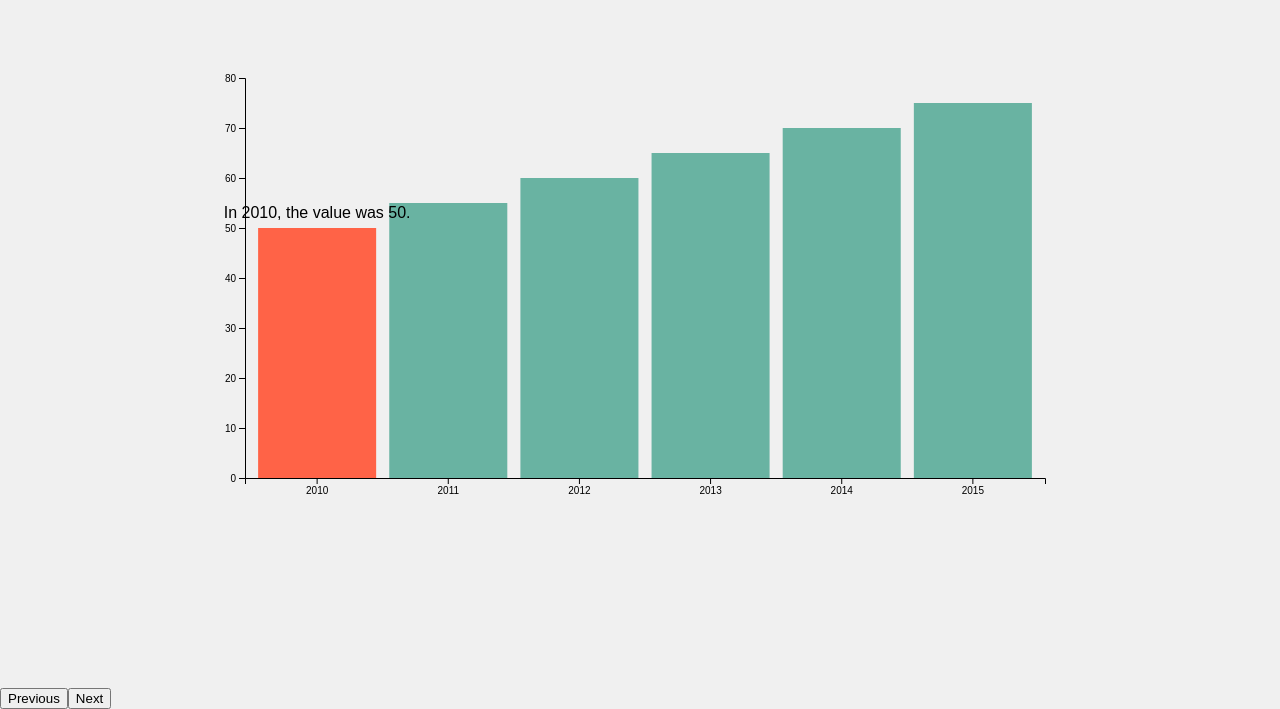
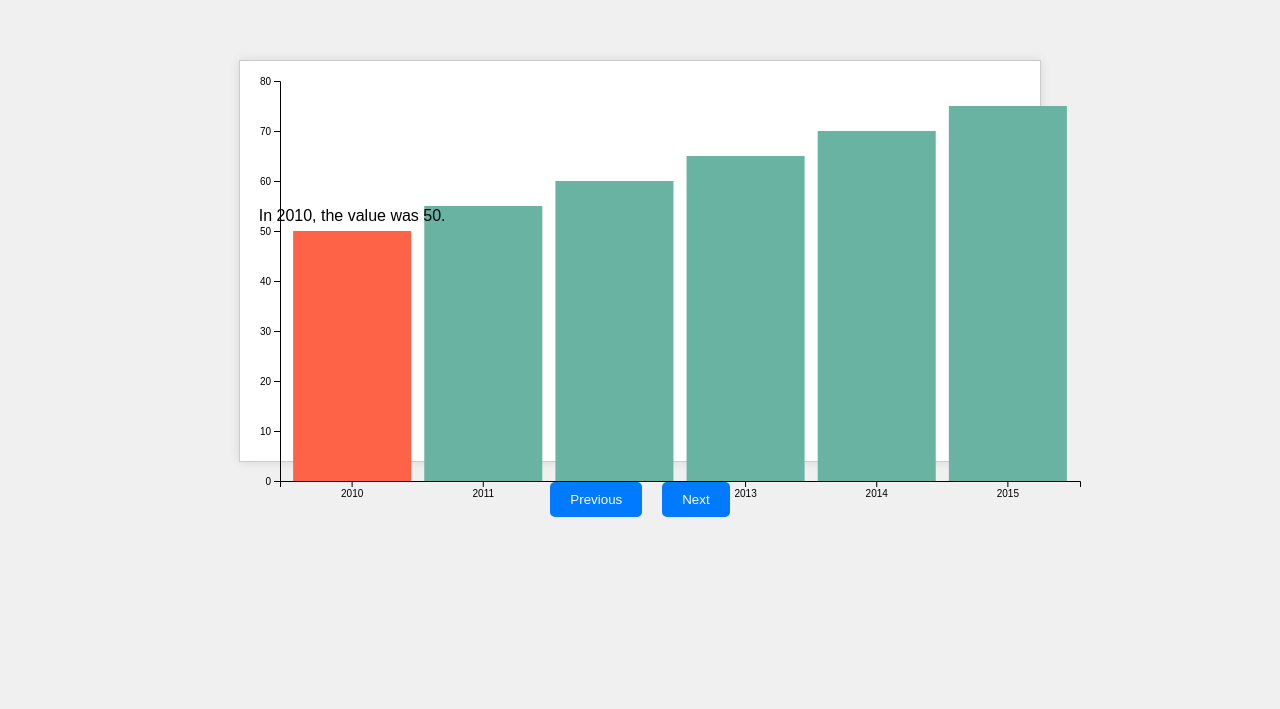
Before and after one commit to zdr123-boop/zdr123-boop.github.io, a plain HTML site: page index.html in a window 1280 px wide. Shown: the part 112-821 px from the top of the page. After the commit the page ends 800 px from the top, so only its background shows below. Drawn offline with nearby package versions, Linux system fonts and the light colour scheme.

Commit message:
2nd commit

```diff
--- a/script.js
+++ b/script.js
@@ -8,11 +8,16 @@ const data = [
     { year: 2015, value: 75 }
 ];
 
+const scenes = [
+    { year: 2010, message: "In 2010, the value was 50." },
+    { year: 2012, message: "By 2012, the value increased to 60." },
+    { year: 2015, message: "In 2015, the value reached 75." }
+];
+
 const width = 800;
 const height = 400;
 const margin = { top: 20, right: 30, bottom: 40, left: 40 };
 
-// Create SVG container
 const svg = d3.select("#visualization")
     .append("svg")
     .attr("width", width + margin.left + margin.right)
@@ -20,7 +25,6 @@ const svg = d3.select("#visualization")
     .append("g")
     .attr("transform", `translate(${margin.left},${margin.top})`);
 
-// Define scales
 const x = d3.scaleBand()
     .domain(data.map(d => d.year))
     .range([0, width])
@@ -31,7 +35,6 @@ const y = d3.scaleLinear()
     .nice()
     .range([height, 0]);
 
-// Add axes
 svg.append("g")
     .attr("class", "x-axis")
     .attr("transform", `translate(0,${height})`)
@@ -41,7 +44,6 @@ svg.append("g")
     .attr("class", "y-axis")
     .call(d3.axisLeft(y));
 
-// Add bars
 svg.selectAll(".bar")
     .data(data)
     .enter().append("rect")
@@ -50,27 +52,30 @@ svg.selectAll(".bar")
     .attr("y", d => y(d.value))
     .attr("width", x.bandwidth())
     .attr("height", d => height - y(d.value))
-    .attr("fill", "#69b3a2");
+    .attr("fill", "#69b3a2")
+    .on("mouseover", function(event, d) {
+        d3.select(this).attr("fill", "#ff6347");
+        svg.append("text")
+            .attr("class", "tooltip")
+            .attr("x", x(d.year) + x.bandwidth() / 2)
+            .attr("y", y(d.value) - 10)
+            .attr("text-anchor", "middle")
+            .text(d.value);
+    })
+    .on("mouseout", function(event, d) {
+        d3.select(this).attr("fill", "#69b3a2");
+        svg.selectAll(".tooltip").remove();
+    });
 
-// Define scenes
-const scenes = [
-    { year: 2010, message: "In 2010, the value was 50." },
-    { year: 2012, message: "By 2012, the value increased to 60." },
-    { year: 2015, message: "In 2015, the value reached 75." }
-];
-
-// Parameters and state variables
+// Initialize scene index
 let currentSceneIndex = 0;
 
-// Function to update the visualization based on the current scene
 function updateScene() {
     const scene = scenes[currentSceneIndex];
 
-    // Highlight the bar corresponding to the current scene
     svg.selectAll(".bar")
         .attr("fill", d => d.year === scene.year ? "#ff6347" : "#69b3a2");
 
-    // Add annotation
     svg.selectAll(".annotation").remove();
     svg.append("text")
         .attr("class", "annotation")
@@ -80,27 +85,19 @@ function updateScene() {
         .text(scene.message);
 }
 
-// Add buttons for navigation
-const buttons = d3.select("body").append("div")
-    .attr("class", "buttons");
-
-buttons.append("button")
-    .text("Previous")
-    .on("click", () => {
-        if (currentSceneIndex > 0) {
+d3.select("body").append("div")
+    .attr("class", "buttons")
+    .selectAll("button")
+    .data(["Previous", "Next"])
+    .enter().append("button")
+    .text(d => d)
+    .on("click", function(event, d) {
+        if (d === "Next" && currentSceneIndex < scenes.length - 1) {
+            currentSceneIndex++;
+        } else if (d === "Previous" && currentSceneIndex > 0) {
             currentSceneIndex--;
-            updateScene();
         }
+        updateScene();
     });
 
-buttons.append("button")
-    .text("Next")
-    .on("click", () => {
-        if (currentSceneIndex < scenes.length - 1) {
-            currentSceneIndex++;
-            updateScene();
-        }
-    });
-
-// Initialize the first scene
 updateScene();
--- a/style.css
+++ b/style.css
@@ -3,12 +3,36 @@ body {
     margin: 0;
     padding: 0;
     background-color: #f0f0f0;
+    display: flex;
+    flex-direction: column;
+    align-items: center;
+    justify-content: center;
+    height: 100vh;
 }
 
 #visualization {
-    width: 100%;
-    height: 100vh;
-    display: flex;
-    align-items: center;
-    justify-content: center;
+    width: 800px;
+    height: 400px;
+    background-color: white;
+    border: 1px solid #ccc;
+    box-shadow: 0 0 10px rgba(0,0,0,0.1);
 }
+
+.buttons {
+    margin-top: 20px;
+}
+
+button {
+    background-color: #007bff;
+    color: white;
+    border: none;
+    padding: 10px 20px;
+    margin: 0 10px;
+    cursor: pointer;
+    border-radius: 5px;
+    transition: background-color 0.3s;
+}
+
+button:hover {
+    background-color: #0056b3;
+}
```
